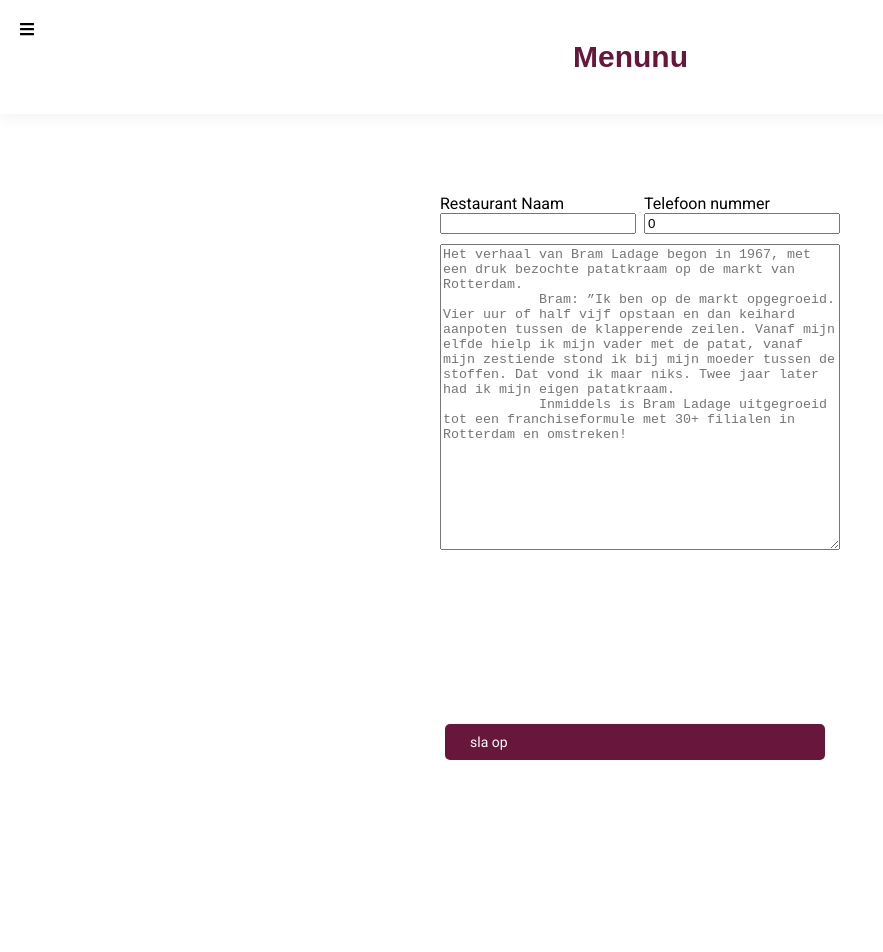
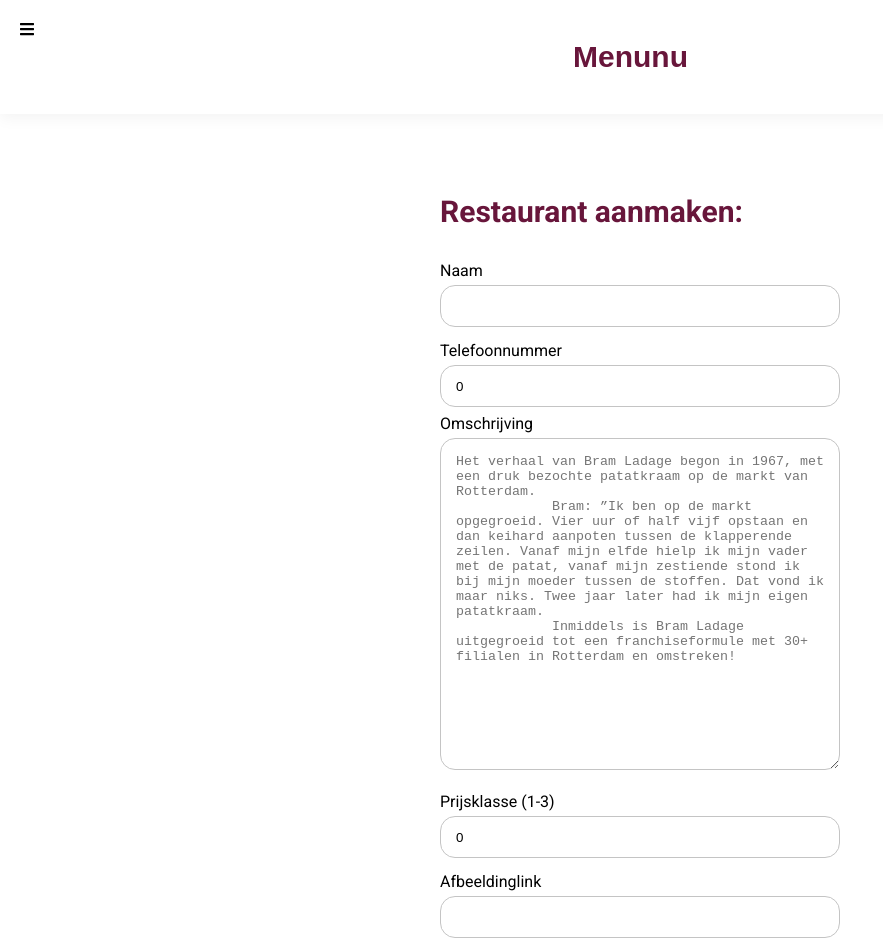
Before and after one commit to jaspervriends/medialab-2-menunu, a React (Create React App) app in the folder frontend/: page /create in a window 1280 px wide. Shown: the top 952 px of the page, without its empty margins (0-883 px from the left). Before the commit the page ends 800 px from the top, so only its background shows below. Built offline with nearby package versions, Linux system fonts and the light colour scheme; a web font is replaced by a local one.

Commit message:
add price, level en dog friendly

```diff
--- a/frontend/src/components/Card/Card.js
+++ b/frontend/src/components/Card/Card.js
@@ -2,18 +2,21 @@
 import "./card.scss";
 import { FontAwesomeIcon } from "@fortawesome/react-fontawesome";
 import clsx from "clsx";
+import { Link } from "react-router-dom";
 
-export function Card({id, title, description, priceRange = 0}) {
+export function Card({id, title, description, priceRange = 0, logo = '', dogFriendly = false, leveled = false}) {
   const euroSigns = []
 
   for (let i = 0; i < priceRange; i++) {
-    euroSigns.push(<FontAwesomeIcon icon={["fas", "euro-sign"]} aria-label={clsx("Price Range is " + priceRange)} role="img"/>)
+    euroSigns.push(<FontAwesomeIcon icon={["fas", "euro-sign"]} aria-label={clsx("Prijsklasse is " + priceRange)} role="img"/>)
   }
 
     return (
-      <a href={`/restaurant/${id}`} className={"card-link"}>
+      <Link to={`/restaurant/${id}`} className={"card-link"}>
         <div className={"card"}>
-          <div className={"card__image"}>
+          <div className={"card__image"} style={{
+            backgroundImage: `url(${logo})`
+          }}>
           </div>
           <div className={"card__content"}>
             <h3 className={"card__title"}>
@@ -25,17 +28,21 @@
             <div className={"card__priceRange card__priceRange--" + priceRange}>
               {euroSigns}
             </div>
-            {/* <div className={"card__actions"}>
-              <span className={"card__actions-item"}>
-                <FontAwesomeIcon icon={["fas", "star"]} />
-              </span>
-              <span className={"card__actions-item"}>
-                <FontAwesomeIcon icon={["fas", "map-marker"]} />
-              </span>
-            </div> */}
+            <div className={"card__actions"}>
+                {dogFriendly &&
+                  <span className={"card__actions-item"}>
+                    <FontAwesomeIcon icon={["fas", "paw"]} aria-label="Honden zijn toegestaan" />
+                  </span>
+                }
+                {leveled &&
+                  <span className={"card__actions-item"}>
+                  <FontAwesomeIcon icon={["fas", "window-minimize"]} aria-label="Restaurant is gelijkvloers"/>
+                </span>
+                }
+            </div>
           </div>
         </div>
-      </a>
+        </Link>
   );
 }
 
--- a/frontend/src/components/Card/card.scss
+++ b/frontend/src/components/Card/card.scss
@@ -3,6 +3,7 @@
     border: 0.25px solid #C4C4C4;
     height: 150px;
     max-width: 600px;
+    margin-bottom: 10px;
 
     &__image {
         flex-basis: 30%;
@@ -50,4 +51,10 @@
     .fa-star {
         font-size: 20px;
     }
+
+    &__image {
+        background-position: center;
+        background-repeat: no-repeat;
+        background-size: cover;
+    }
 }
--- a/frontend/src/pages/Create/Create.js
+++ b/frontend/src/pages/Create/Create.js
@@ -13,6 +13,7 @@
     name: '',
     description: '',
     phone: 0,
+    priceRange: 0,
     // email: '',
     // street: '',
     // zip: '',
@@ -20,9 +21,8 @@
     // countryCode: '',
     // leveled: false,
     // dogFriendly: false,
-    // logo: '',
+    logo: '',
     // tags: []
-
   });
 
 async function create (){
@@ -37,22 +37,30 @@
         <div className={"create__header"}>
         </div>
         <div className={"create__info"}>
+          <h2 className={"create__info-title"}>Restaurant aanmaken:</h2>
           <div className={'create__field'}>
-            <label className={'create__label'}> Restaurant Naam </label>
+            <label className={'create__label'}>Naam</label>
             <input className={'create__title'} value={createForm.name} onChange={e => { setCreateForm({...createForm, name : e.target.value})}} />
           </div>
           <div className={'create__field'}>
-            <label className={'create__label'}> Telefoon nummer </label>
+            <label className={'create__label'}>Telefoonnummer</label>
             <input className={'create__title'} value={createForm.phone} onChange={e => { setCreateForm({...createForm, phone : parseInt(e.target.value)})}} />
           </div>
+          <label className={'create__label'}>Omschrijving</label>
           <textarea value={createForm.description} onChange={e => { setCreateForm({...createForm,description : e.target.value})}} placeholder='Het verhaal van Bram Ladage begon in 1967, met een druk bezochte patatkraam op de markt van Rotterdam.
             Bram: ”Ik ben op de markt opgegroeid. Vier uur of half vijf opstaan en dan keihard aanpoten tussen de klapperende zeilen. Vanaf mijn elfde hielp ik mijn vader met de patat, vanaf mijn zestiende stond ik bij mijn moeder tussen de stoffen. Dat vond ik maar niks. Twee jaar later had ik mijn eigen patatkraam.
             Inmiddels is Bram Ladage uitgegroeid tot een franchiseformule met 30+ filialen in Rotterdam en omstreken!'>
           </textarea>
+          <div className={'create__field'}>
+            <label className={'create__label'}>Prijsklasse (1-3)</label>
+            <input className={'create__title'} type="text" pattern="[0-9]*" value={createForm.priceRange} onChange={e => { setCreateForm({...createForm, priceRange : parseInt(e.target.value)})}} />
+          </div>
+          <div className={'create__field'}>
+            <label className={'create__label'}>Afbeeldinglink</label>
+            <input className={'create__title'} value={createForm.logo} onChange={e => { setCreateForm({...createForm, logo : e.target.value})}}/>
+          </div>
         </div>
-        <div className="create__footer button" onClick={create}>
-          sla op
-        </div>
+        <div className="create__footer button" onClick={create}>Opslaan</div>
       </div>
     </div>
   );
--- a/frontend/src/pages/Create/create.scss
+++ b/frontend/src/pages/Create/create.scss
@@ -1,10 +1,7 @@
 @import '../../app.scss';
 
 .create__footer {
-    width: 330px;
     margin-top: 20px;
-    position: fixed;
-    bottom: 30px;
 }
 
 .create__header {
@@ -24,15 +21,27 @@
     align-items: center;
     flex-wrap: wrap;
     width: 400px;
-    padding: 40px 60px 60px;
+    padding: 40px 60px 0;
     justify-content: space-between;
+
+    &-title {
+        font-size: 30px;
+        color: $primary-color;
+        margin-top: 0;
+    }
 }
 
 .create__field {
-    width: calc(50% - 4px);
-    margin-bottom: 10px;
+    width: 100%;
+    margin: 7px 0;
+
     input {
         width: -webkit-fill-available;
+        height: 40px;
+        padding: 0 15px;
+        border-radius: 15px;
+        border: 1px solid $second-color;
+        margin-top: 5px;
     }
 }
 
@@ -43,4 +52,9 @@
 textarea {
     width: 500px;
     height: 300px;
+    padding: 15px;
+    border-radius: 15px;
+    border: 1px solid $second-color;
+    margin-bottom: 15px;
+    margin-top: 5px;
 }
--- a/frontend/src/pages/Home/Home.js
+++ b/frontend/src/pages/Home/Home.js
@@ -46,7 +46,16 @@
         <div>Laden...</div>
       )}
       {restaurants.map((item, key) => {
-        return <Card key={key} id={item.attributes._id} title={item.attributes.name} description={item.attributes.description} priceRange={item.attributes.priceRange}/>
+        return <Card
+          key={key}
+          id={item.attributes._id}
+          title={item.attributes.name}
+          description={item.attributes.description}
+          priceRange={item.attributes.priceRange}
+          logo={item.attributes.logo}
+          dogFriendly={item.attributes.dogFriendly}
+          leveled={item.attributes.leveled}
+          />
       })}
       </div>
     </div>
```
